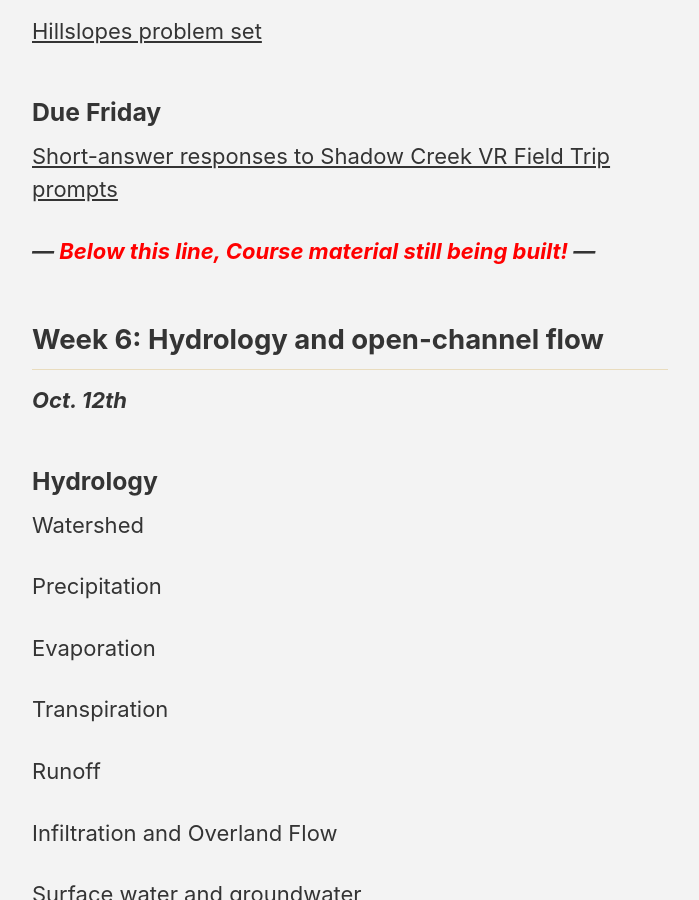
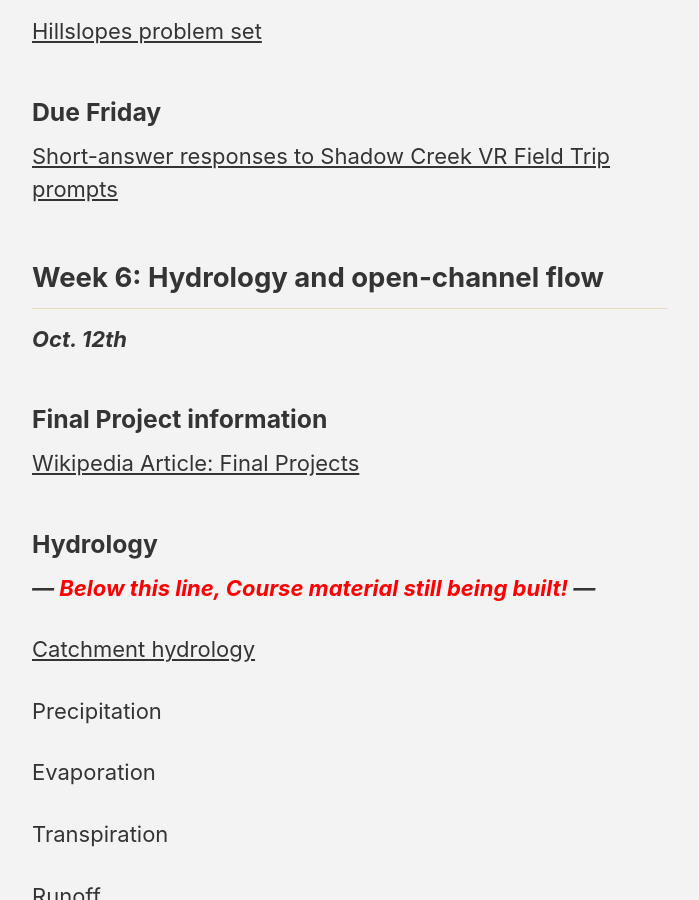
Before and after one commit to GeomorphOnline/GeomorphOnline.github.io, a Jekyll site: the page built from _pages/schedule.md, in a window 1280 px wide and 900 px high, scrolled down 4733 px. Shown: the whole window, without its empty margins (290-989 px from the left). Built offline with Jekyll 4.4.1, drawn with Linux system fonts in a browser that asks for light colours; cached includes are drawn as plain includes; nearby versions of some CDN libraries; some of the changed text lies outside the part shown.

Commit message:
Final project details and schedule

```diff
--- a/_pages/schedule.md
+++ b/_pages/schedule.md
@@ -159,15 +159,19 @@
 
 
 
-***--- <font color="red">Below this line, Course material still being built!</font> ---***
-
 ## Week 6: Hydrology and open-channel flow
 
 ***Oct. 12th***
 
+### Final Project information
+
+[Wikipedia Article: Final Projects](/final/wikipedia/)
+
 ### Hydrology
 
-Watershed
+***--- <font color="red">Below this line, Course material still being built!</font> ---***
+
+[Catchment hydrology](/hydrology/introduction/)
 
 Precipitation
 
@@ -226,9 +230,13 @@
 
 ***Oct. 19th***
 
+### Due Monday
+
 ### Due Friday
 
 [Hillslopes problem set](/hillslope/pset/)
+
+[Final project teams and proposals](/final/wikipedia/)
 
 ## Week 8: Landscape Evolution
 
@@ -251,6 +259,11 @@
 ***Nov. 9th***
 
 
+### Due Friday
+
+[Draft of text for the Wikipedia article (not yet live on Wikipedia)](/final/wikipedia/)
+
+
 ## Week 11: Fluvial II: Sediment transport and alluvial rivers
 
 ***Nov. 16th***
@@ -261,6 +274,10 @@
 ***Nov. 23rd***
 
 Half week: Happy Thanksgiving!
+
+### Due Monday
+
+[Wikipedia article live edits](/final/wikipedia/)
 
 
 ## Week 13: Glacial processes
@@ -273,6 +290,11 @@
 ***Dec. 7th***
 
 
+### Due Friday
+
+[Wikipedia article updates in response to comments](/final/wikipedia/)
+
+
 ## Week 15: Final project presentations
 
 ***Dec. 14th***
```
Also changed, not shown: lessons/_final/wikipedia.md (+4 -3 lines).
